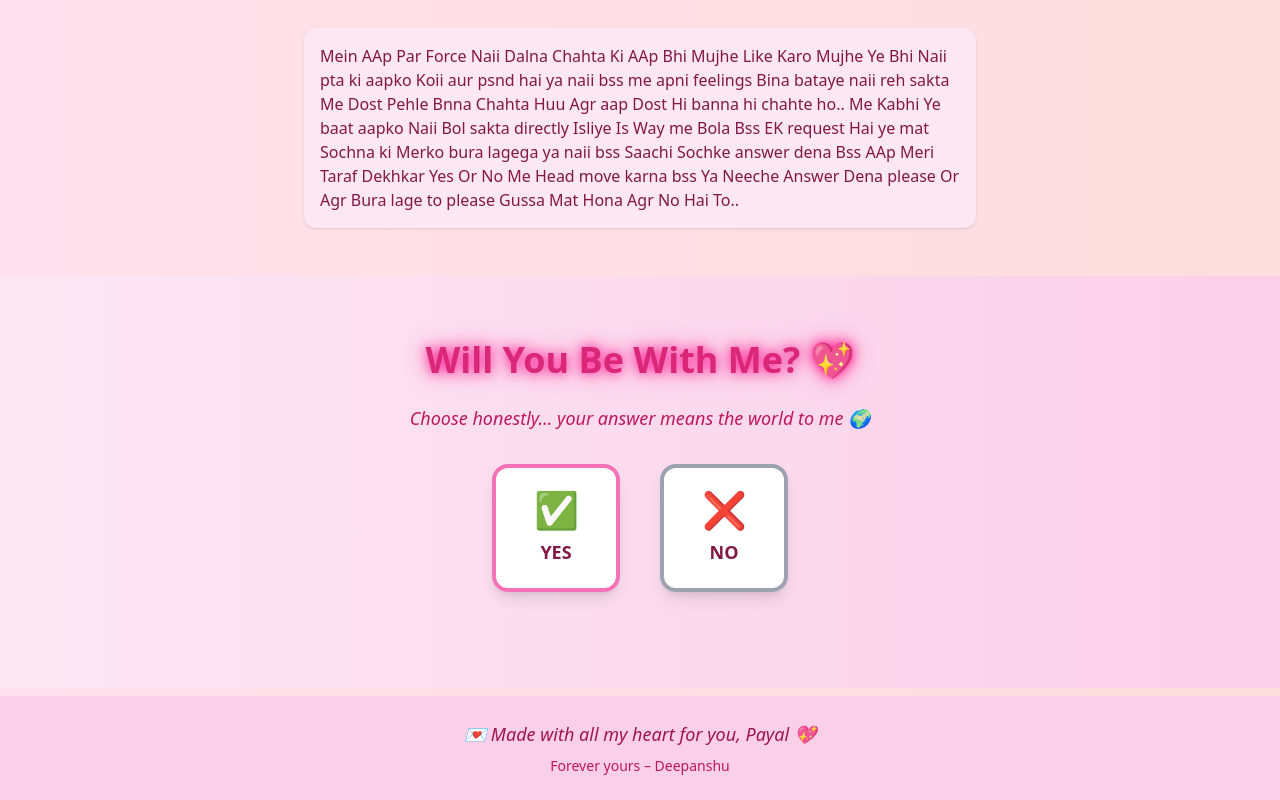
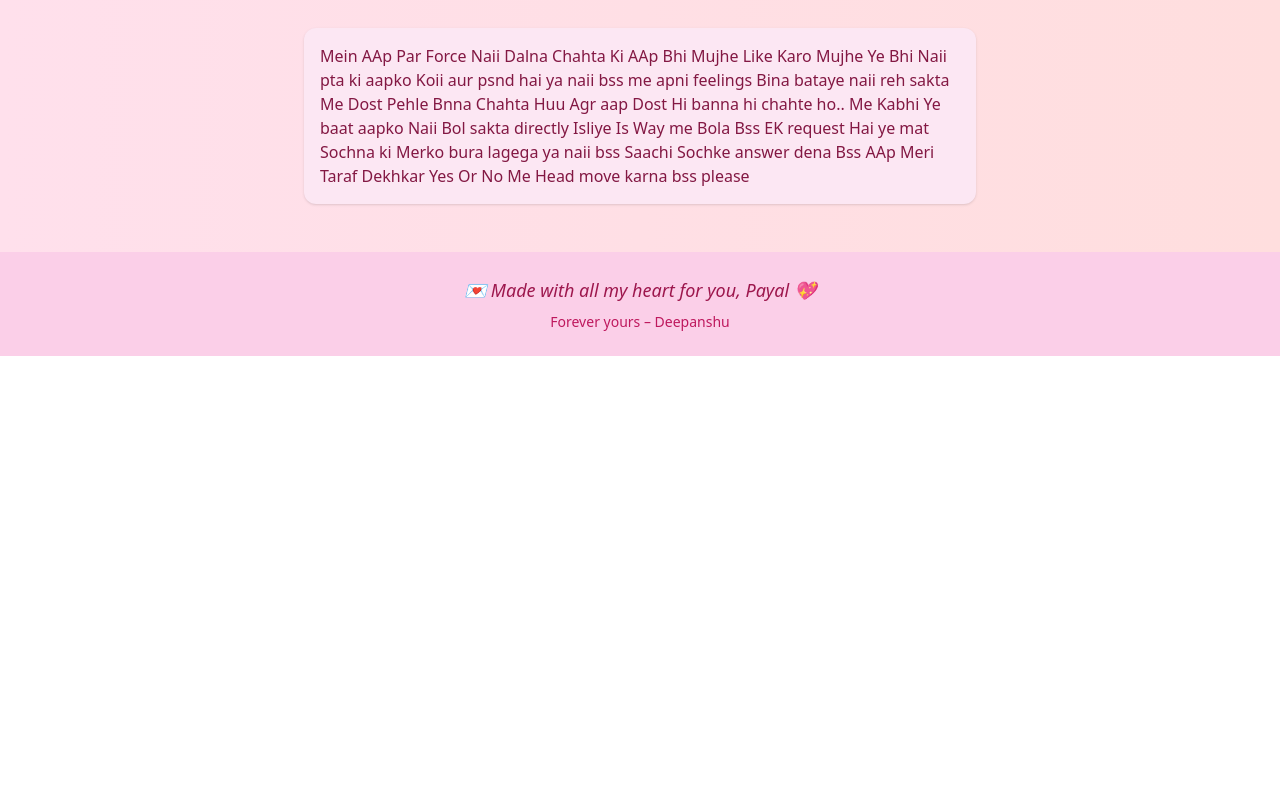
Before and after one commit to mukuldev-official/Payal, a plain HTML site: page index.html in a window 1280 px wide. Shown: the part 5330-6130 px from the top of the page. After the commit the page ends 5686 px from the top, so only its background shows below. Drawn offline with nearby package versions, Linux system fonts and the light colour scheme.

Commit message:
Update index.html

```diff
--- a/index.html
+++ b/index.html
@@ -280,42 +280,11 @@
 
  <div class="space-y-8 mt-10 max-w-2xl mx-auto mb-12">
     <div class="bg-pink-100 p-4 rounded-xl shadow flex items-center gap-2">Mein AAp Par Force Naii Dalna Chahta Ki AAp Bhi Mujhe Like Karo Mujhe Ye Bhi Naii pta ki aapko Koii aur psnd hai ya naii bss me apni feelings Bina bataye naii reh sakta Me Dost Pehle Bnna Chahta Huu Agr aap Dost Hi banna hi chahte ho..
-      Me Kabhi Ye baat aapko Naii Bol sakta directly Isliye Is Way me Bola Bss EK request Hai ye mat Sochna ki Merko bura lagega ya naii bss Saachi Sochke answer dena Bss AAp Meri Taraf Dekhkar Yes Or No Me Head move karna bss Ya Neeche Answer Dena please
-      Or Agr Bura lage to please Gussa Mat Hona Agr No Hai To..
+      Me Kabhi Ye baat aapko Naii Bol sakta directly Isliye Is Way me Bola Bss EK request Hai ye mat Sochna ki Merko bura lagega ya naii bss Saachi Sochke answer dena Bss AAp Meri Taraf Dekhkar Yes Or No Me Head move karna bss please
     </div>
 
   </div>
-<!-- Proposal Response Section -->
-<section id="proposal" class="bg-gradient-to-r from-pink-100 to-pink-200 py-16 text-center relative">
-  <h2 class="text-3xl md:text-4xl font-bold text-pink-600 mb-6 animate-loveGlow">
-    Will You Be With Me? 💖
-  </h2>
-  <p class="text-lg text-pink-700 mb-8 italic">Choose honestly… your answer means the world to me 🌍</p>
 
-  <!-- Beautiful Yes/No Checkboxes -->
-  <div class="flex justify-center gap-10">
-    <!-- YES Option -->
-    <label class="cursor-pointer group">
-      <input type="radio" name="proposal" value="yes" class="hidden peer" onchange="saveResponse(this.value)" />
-      <div class="w-32 h-32 bg-white rounded-2xl shadow-lg flex flex-col items-center justify-center border-4 border-pink-400 peer-checked:bg-pink-500 peer-checked:text-white transition-all duration-500 group-hover:scale-105">
-        <span class="text-4xl">✅</span>
-        <span class="mt-2 font-bold text-lg">YES</span>
-      </div>
-    </label>
-
-    <!-- NO Option -->
-    <label class="cursor-pointer group">
-      <input type="radio" name="proposal" value="no" class="hidden peer" onchange="saveResponse(this.value)" />
-      <div class="w-32 h-32 bg-white rounded-2xl shadow-lg flex flex-col items-center justify-center border-4 border-gray-400 peer-checked:bg-gray-600 peer-checked:text-white transition-all duration-500 group-hover:scale-105">
-        <span class="text-4xl">❌</span>
-        <span class="mt-2 font-bold text-lg">NO</span>
-      </div>
-    </label>
-  </div>
-
-  <!-- Response Message -->
-  <p id="responseMsg" class="mt-8 text-xl text-pink-800 font-semibold"></p>
-</section>
 
 <script>
   // Save response locally
```
